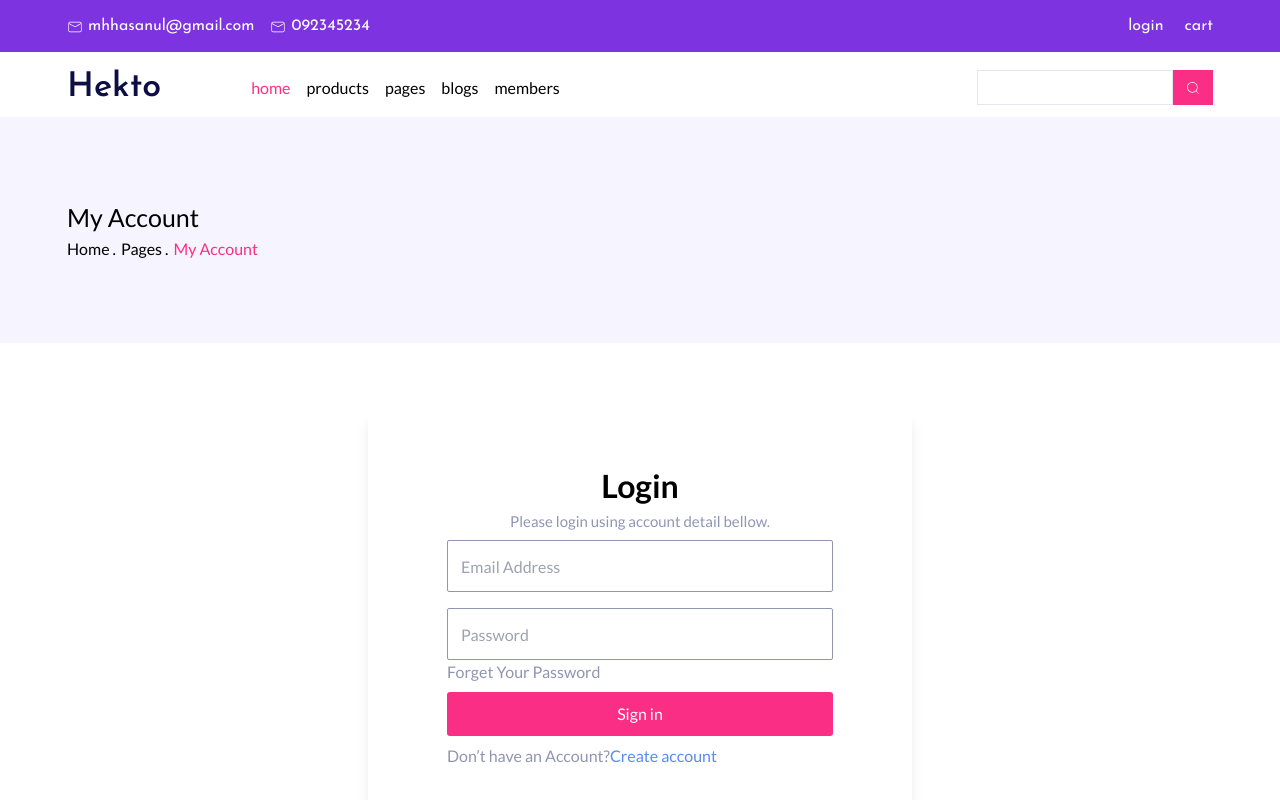
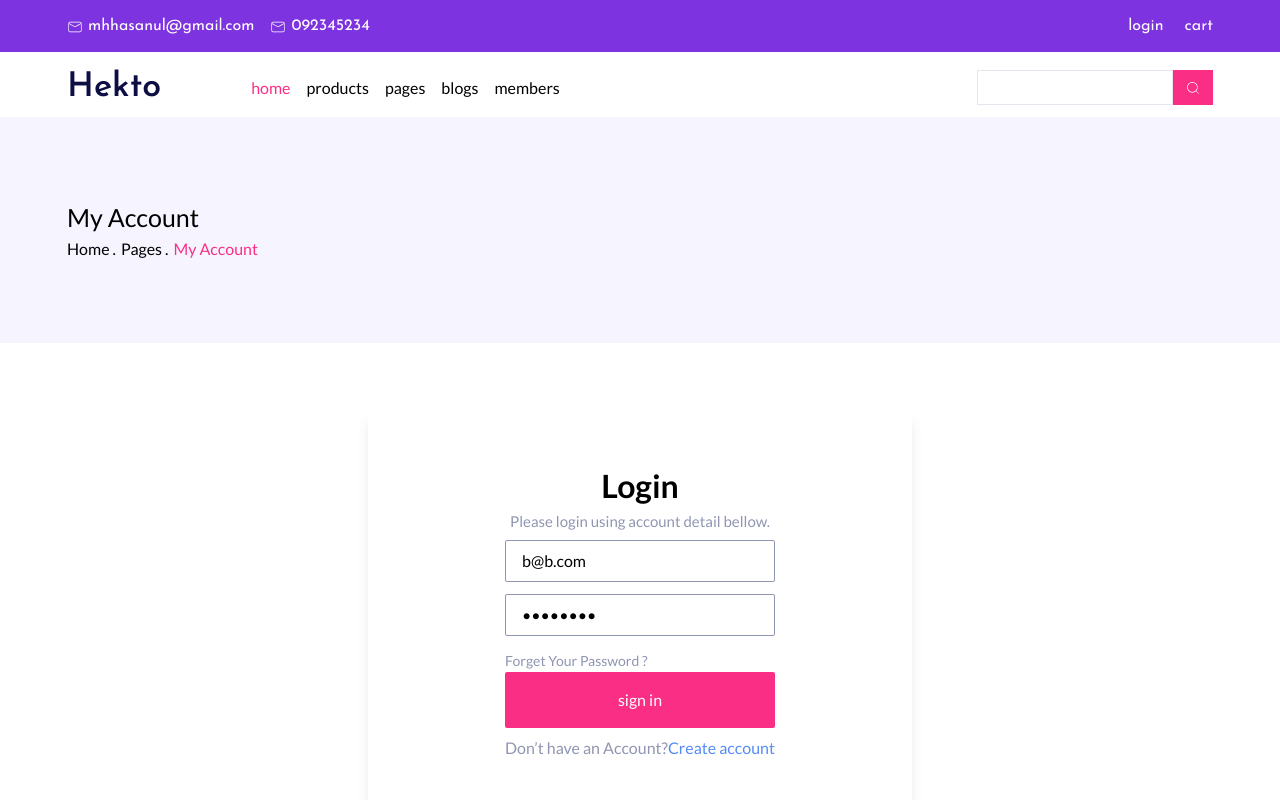
Before and after one commit to sagartmg2/react2080, a React (Vite) app in the folder ecommerce-client/: page /login in a window 1280 px wide. Shown: the top 800 px of the page. Built offline with nearby package versions, Linux system fonts and the light colour scheme.

Commit message:
update header after login

```diff
--- a/ecommerce-client/src/App.jsx
+++ b/ecommerce-client/src/App.jsx
@@ -1,3 +1,4 @@
+
 import {
   createBrowserRouter,
   RouterProvider,
@@ -11,27 +12,33 @@ import RootComponent from "./components/common/RootComponent";
 import Products from "./pages/products/Products";
 import Slug from "./pages/products/Slug";
 import Signup from "./pages/Signup";
+import { ToastContainer } from "react-toastify";
+import "react-toastify/dist/ReactToastify.css";
+import { useState } from "react";
+
+function App() {
+  const [user, setUser] = useState(null);
 
   const router = createBrowserRouter([
     {
       path: "",
-    element: <RootComponent />,
+      element: <RootComponent user={user} setUser={setUser} />,
       children: [
         {
-        path:"",
+          path: "",
           element: <Home />,
         },
         {
           path: "login",
-        element: <Login />,
+          element: <Login setUser={setUser}  />,
         },
         {
           path: "signup",
-        element: <Signup/>,
+          element: <Signup  />,
         },
         {
           path: "products",
-        children:[
+          children: [
             {
               path: "",
               element: <Products />,
@@ -40,19 +47,18 @@ const router = createBrowserRouter([
               path: ":slug",
               element: <Slug />,
             },
-        ]
-
+          ],
         },
       ],
     },
   ]);
 
-function App() {
   return (
     <>
       {/* <Signup/> */}
       <div className="font-lato">
-        <RouterProvider router={router} />
+        <RouterProvider customText={"customtext"} router={router} />
+        <ToastContainer theme="colored" />
       </div>
     </>
   );
--- /dev/null
+++ b/ecommerce-client/src/components/common/BottomHeader.jsx
@@ -0,0 +1,7 @@
+import React from 'react'
+
+export default function BottomHeader() {
+  return (
+    <div>BottomHeader</div>
+  )
+}
--- a/ecommerce-client/src/components/common/Header.jsx
+++ b/ecommerce-client/src/components/common/Header.jsx
@@ -5,8 +5,9 @@ import { IoMenu } from "react-icons/io5";
 import CssPositions from "../CssPositions";
 import { Link } from "react-router-dom";
 import { IoMdClose } from "react-icons/io";
+import TopHeader from "./TopHeader";
 
-export default function Header() {
+export default function Header(props) {
   const [isMenuOpen, setIsMenuOpen] = useState(false);
 
   function toggleMenu() {
@@ -16,24 +17,7 @@ export default function Header() {
   return (
     <header>
       {/* <CssPositions/> */}
-      <div className="bg-primary">
-        <nav className=" py-[14px] text-center font-josefin text-white sm:container sm:flex sm:justify-between">
-          <div className="sm:flex sm:gap-4">
-            <p>
-              <CiMail className="inline-block" /> mhhasanul@gmail.com
-            </p>
-            <p>
-              <CiMail className="inline-block" /> 092345234
-            </p>
-          </div>
-          <div className="">
-            <span>
-              <Link to={"/login"}> login </Link>
-            </span>
-            <span className="ml-4">cart</span>
-          </div>
-        </nav>
-      </div>
+        <TopHeader user={props.user} setUser={props.setUser} />
 
       <nav className="container justify-between   pb-[12px] pt-[18px] sm:flex ">
         <div className="flex w-full items-center justify-between lg:w-auto lg:gap-[90px]">
--- a/ecommerce-client/src/components/common/RootComponent.jsx
+++ b/ecommerce-client/src/components/common/RootComponent.jsx
@@ -2,10 +2,15 @@ import React from "react";
 import Header from "./Header";
 import { Outlet } from "react-router-dom";
 
-export default function RootComponent() {
+// export default function RootComponent(props) {
+//   let user = props.user
+//   let setUser = props.setUser
+//   let {user,setUser} = props
+
+export default function RootComponent({user,setUser}) {
   return (
     <>
-      <Header />
+      <Header user={user} setUser={setUser} />
       <Outlet/>
     </>
   );
--- /dev/null
+++ b/ecommerce-client/src/components/common/TopHeader.jsx
@@ -0,0 +1,40 @@
+import React, { useState } from "react";
+import { CiMail } from "react-icons/ci";
+import { CiSearch } from "react-icons/ci";
+import { IoMenu } from "react-icons/io5";
+import CssPositions from "../CssPositions";
+import { Link } from "react-router-dom";
+import { IoMdClose } from "react-icons/io";
+
+export default function TopHeader(props) {
+  return (
+    <div className="bg-primary">
+      <nav className=" py-[14px] text-center font-josefin text-white sm:container sm:flex sm:justify-between">
+        <div className="sm:flex sm:gap-4">
+          <p>
+            <CiMail className="inline-block" /> mhhasanul@gmail.com
+          </p>
+          <p>
+            <CiMail className="inline-block" /> 092345234
+          </p>
+        </div>
+        <div className="">
+          <span>
+            <Link to={""}> {props.user?.name}</Link>
+          </span>
+          {props.user ? (
+            <span onClick={() =>{
+                props.setUser(null)
+            }}>logout</span>
+          ) : (
+            <span>
+              <Link to={"/login"}> login </Link>
+            </span>
+          )}
+
+          <span className="ml-4">cart</span>
+        </div>
+      </nav>
+    </div>
+  );
+}
--- a/ecommerce-client/src/pages/Login.jsx
+++ b/ecommerce-client/src/pages/Login.jsx
@@ -1,11 +1,48 @@
-import React from "react";
-import { Link } from "react-router-dom";
+import React, { useState } from "react";
+import { Link, useNavigate } from "react-router-dom";
+import axios from "axios";
+import { toast } from "react-toastify";
 import footerImg from "/assets/loginFooter.png";
 
-export default function Login() {
+export default function Login({setUser}) {
+
+  const navigate = useNavigate();
+  const [formData, setFormData] = useState({
+    email: "b@b.com",
+    password: "password",
+  });
+
+  function handleSubmit(e) {
+    e.preventDefault();
+    axios
+      .post("https://ecommerce-sagartmg2.vercel.app/api/users/login", {
+        email: formData.email,
+        password: formData.password,
+      })
+      .then((res) => {
+        toast.success("success");
+        // navigate("/");
+        setUser(res.data.user)
+      })
+      .catch((err) => {
+        console.log(err);
+
+        if (err.response?.status === 400) {
+          console.log(err.response.data.errors);
+          toast.error("bad request");
+        } else if (err.response?.status === 401) {
+          toast.error(err.response.data.msg);
+        } else {
+          toast.error("seomthing went wrong.try again later..");
+        }
+      });
+  }
   return (
     <>
       {/* Top Div with text */}
+      {/* {
+        JSON.stringify(user)
+      } */}
       <div className="  bg-[#F6F5FF]">
         <div className="container relative">
           <div className=" mb-8 py-[39px] sm:py-[47px] md:py-[57px] lg:py-[68px] xl:py-[82px] xxl:py-[98px]">
@@ -37,26 +74,34 @@ export default function Login() {
               Please login using account detail bellow.
             </p>
           </div>
-
-          <div className="space-y-4 ">
+          <form className="" onSubmit={handleSubmit}>
+            <div className="form-group">
               <input
-              className="border-gray-light h-[36px] w-full rounded-[2px] border pl-[13px] focus:shadow-[0px_6px_25px_0px_rgba(0,0,0,0.4)] focus:outline-none sm:h-[43px] md:h-[52px]"
+                className="form-control"
                 type="email"
+                name="email"
+                onChange={() =>{}}
+                value={formData.email}
                 placeholder="Email Address"
               />
+            </div>
+            <div className="form-group">
               <input
-              className="border-gray-light h-[36px] w-full rounded-[2px] border pl-[13px] focus:shadow-[0px_6px_25px_0px_rgba(0,0,0,0.4)] focus:outline-none sm:h-[43px] md:h-[52px]"
-              type={false ?"text":"password"}
+                name="password"
+                className="form-control"
+                type="password"
+                value={formData.password}
                 placeholder="Password"
               />
             </div>
+            <a href="/forgetPassword" className="text-sm text-[#9096B2]">
+              Forget Your Password ?
+            </a>
+            <button type="submit" className="btn w-full">
+              sign in
+            </button>
+          </form>
 
-          <a href="/forgetPassword" className="text-[#9096B2]">
-            Forget Your Password
-          </a>
-          <button className="hover:bg-secondary-dark w-full rounded-[3px] bg-secondary py-[10px] text-white hover:shadow-[0px_3px_25px_0px_rgba(0,0,0,0.15)]">
-            Sign in
-          </button>
           <p className="text-gray-light">
             Don’t have an Account?
             <a href="/Signup" className="text-[#558cf3]">
--- a/ecommerce-client/src/pages/Signup.jsx
+++ b/ecommerce-client/src/pages/Signup.jsx
@@ -2,14 +2,13 @@ import React, { useState } from "react";
 import footerImg from "/assets/loginFooter.png";
 import BreadCrumb from "../components/common/BreadCrumb";
 import axios from "axios";
-import { ToastContainer, toast } from "react-toastify";
-import "react-toastify/dist/ReactToastify.css";
+import { toast } from "react-toastify";
 import ErrorMessage from "../components/common/ErrorMessage";
 import { useNavigate } from "react-router-dom";
 
-export default function Signup() {
+export default function Signup({setUser}) {
 
-  const navigate = useNavigate()
+  const navigate = useNavigate();
 
   const [formError, setFormError] = useState({
     // name: "requried",
@@ -21,7 +20,7 @@ export default function Signup() {
   function handleSubmit(e) {
     e.preventDefault();
     setIsLoading(true);
-    setFormError({})
+    setFormError({});
     axios
       .post("https://ecommerce-sagartmg2.vercel.app/api/users/signup", {
         name: e.target.name.value,
@@ -32,7 +31,7 @@ export default function Signup() {
       .then((res) => {
         toast.success("success");
         setIsLoading(false);
-        navigate('/login')
+        navigate("/login");
       })
       .catch((err) => {
         console.log(err);
@@ -41,15 +40,18 @@ export default function Signup() {
           console.log(err.response.data.errors);
           toast.error("bad request");
 
-          let errorsObj = {};
+          let errorsObj = {
+            // name:"required: static error",
+            // email:"required: static error"
+          };
 
           err.response.data.errors.forEach((element) => {
             errorsObj[element.param] = element.msg;
           });
 
           setFormError(errorsObj);
-        }else{
-          toast.error("someting went wrong. try agin later.")
+        } else {
+          toast.error("someting went wrong. try agin later.");
         }
 
         setIsLoading(false);
@@ -69,7 +71,6 @@ export default function Signup() {
               Please login using account detail bellow.
             </p>
           </div>
-
           <form className="" onSubmit={handleSubmit}>
             <div className="form-group">
               <input
@@ -128,7 +129,6 @@ export default function Signup() {
         </div>
       </div>
       <img src={footerImg} className="container my-[40px]" />
-      <ToastContainer theme="colored" />
     </>
   );
 }
```
Lines whose indentation alone changed are shown as unchanged.
